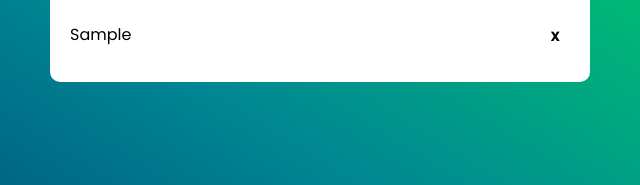
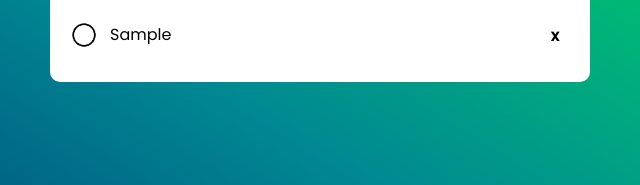
Before and after one commit to paskaeu25/good, a plain HTML site: page index.html in a window 1280 px wide. Both pictures are taken after typing "Sample" into the empty fields and a click on the input "Add". Shown: the part 242-427 px from the top of the page, 320-960 px from the left. Drawn offline with Linux system fonts and the light colour scheme.

Commit message:
Added check icons

```diff
--- a/main.js
+++ b/main.js
@@ -61,8 +61,7 @@ function completeTask(e) {
     targetClass.contains("task-box") ||
     targetClass.contains("todo-text")
   ) {
-    const span = listItem.querySelector(".todo-text");
-    span.classList.toggle("checked");
+    listItem.classList.toggle("checked");
   }
   saveData();
 }
--- a/style.css
+++ b/style.css
@@ -15,6 +15,30 @@
 
 ul {
   list-style: none;
+}
+
+ul li {
+  position: relative;
+}
+
+ul li::before {
+  content: "";
+  background-image: url(./assets/icons/unchecked.png);
+  background-position: center;
+  background-size: cover;
+  position: absolute;
+  height: 28px;
+  width: 28px;
+  border-radius: 50%;
+}
+
+li.checked {
+  text-decoration: line-through;
+  color: #ccc;
+}
+
+ul li.checked::before {
+  background-image: url(./assets/icons/checked.png);
 }
 
 .container {
@@ -93,12 +117,12 @@ ul {
   padding: 5px 0;
 }
 
-.checked {
-  text-decoration: line-through;
-}
-
 .delete,
 .task-box,
 span {
   cursor: pointer;
 }
+
+.task-box {
+  margin-left: 40px;
+}
```
Also changed, not shown: assets/icons/checked.png (added), assets/icons/unchecked.png (added).
